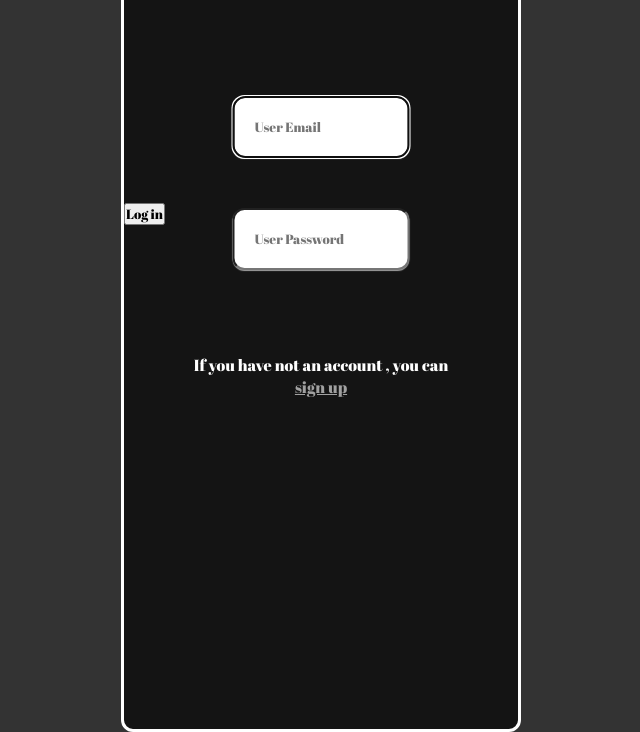
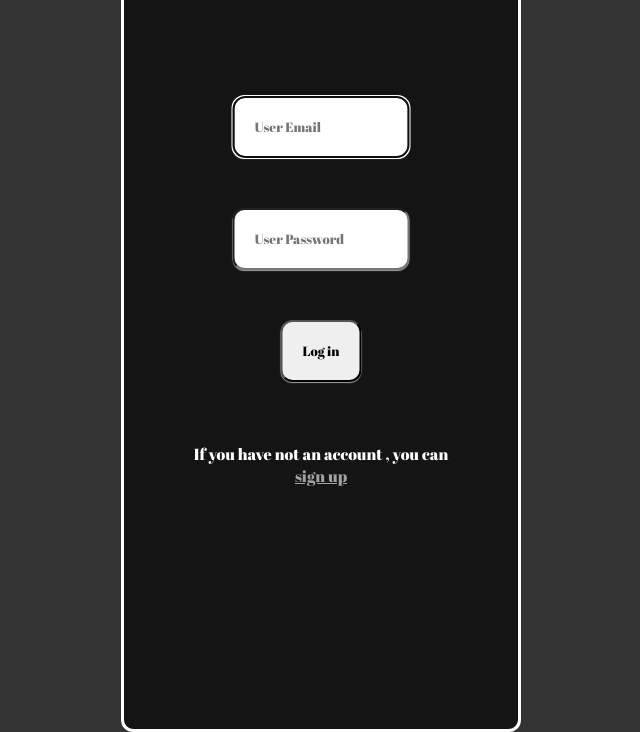
Before and after one commit to Inssa1234/login-and-signup, a plain HTML site: page index.html in a window 1280 px wide. Shown: the part 68-800 px from the top of the page, without its empty margins (319-959 px from the left). Drawn offline with Linux system fonts and the light colour scheme.

Commit message:
Update index.html

```diff
--- a/index.html
+++ b/index.html
@@ -46,11 +46,11 @@
     }
     .login #log_email1,
     .login #psw1,
-    .login #submit,
+    .login #submit1,
     .login p,
     .signup #log_email2,
     .signup #psw2,
-    .signup #submit,
+    .signup #submit2,
     .signup p,
     .signup #username{
       display: flex;
```
